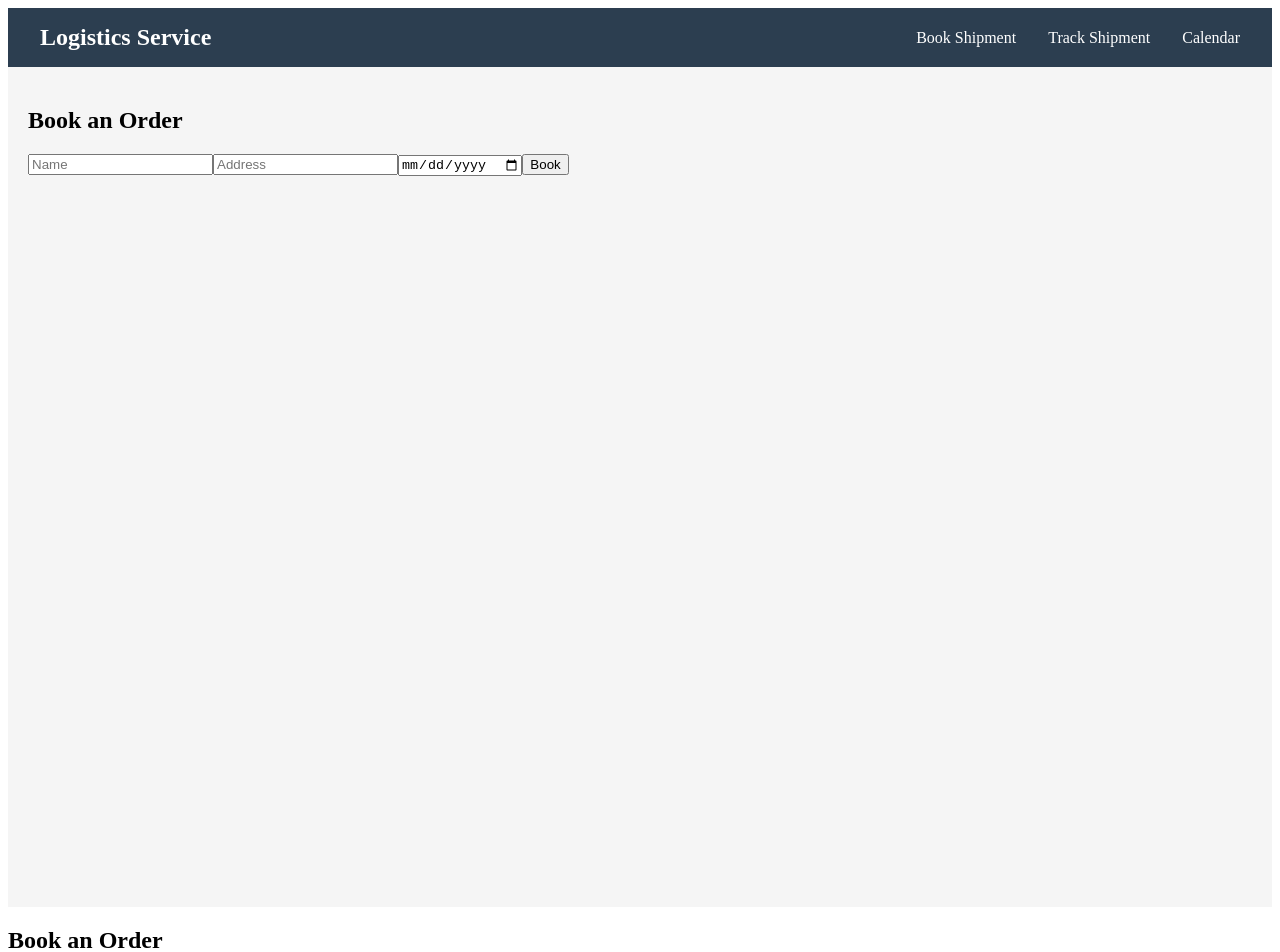
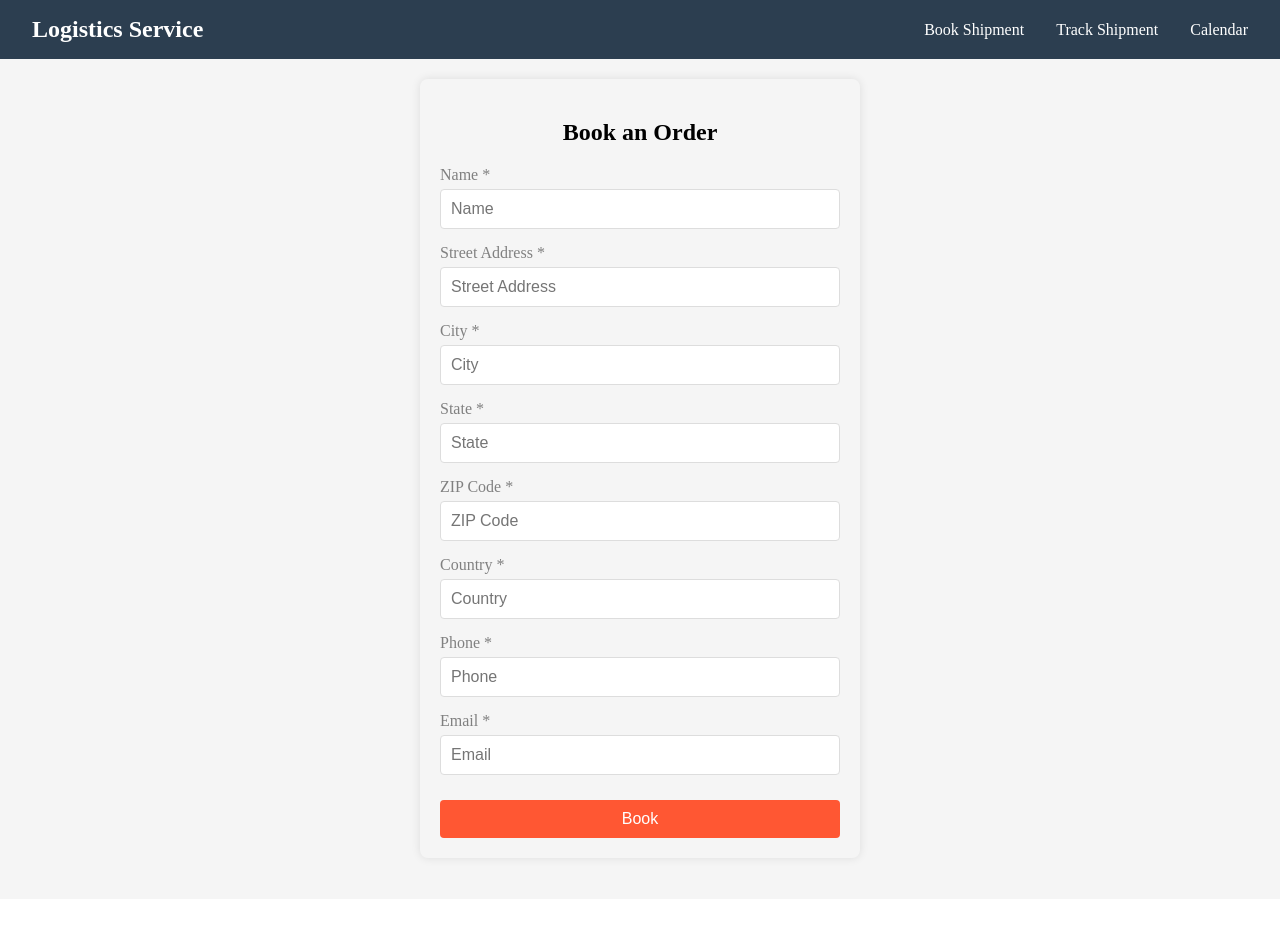
Before and after one commit to adnanaahmad/logistics-microservice, a React (Create React App) app in the folder frontend/: page / in a window 1280 px wide. Shown: the top 952 px of the page. After the commit the page ends 899 px from the top, so only its background shows below. Built offline with nearby package versions, Linux system fonts and the light colour scheme.

Commit message:
tracking view in progress

```diff
--- a/frontend/package.json
+++ b/frontend/package.json
@@ -14,7 +14,8 @@
     "react-scripts": "5.0.1",
     "react-router-dom": "^6.0.0",
     "react-calendar": "^3.6.0",
-    "react-beautiful-dnd": "^13.1.0"
+    "react-beautiful-dnd": "^13.1.0",
+    "axios": "^1.0.0"
   },
   "devDependencies": {},
   "browserslist": {
--- a/frontend/public/index.html
+++ b/frontend/public/index.html
@@ -4,6 +4,11 @@
     <meta charset="UTF-8">
     <meta name="viewport" content="width=device-width, initial-scale=1.0">
     <title>React App</title>
+    <style>
+        body {
+            margin: 0;
+        }
+    </style>
 </head>
 <body>
     <div id="root"></div>
--- a/frontend/src/App.jsx
+++ b/frontend/src/App.jsx
@@ -34,9 +34,6 @@ function App() {
             <Route path="/tracking" element={<TrackingPage />} />
             <Route path="/calendar" element={<CalendarPage />} />
           </Routes>
-          <BookingForm />
-          <TrackingView />
-          <ShippingCalendar />
         </main>
       </div>
     </Router>
--- /dev/null
+++ b/frontend/src/components/BookingForm.css
@@ -0,0 +1,79 @@
+form {
+  display: flex;
+  flex-direction: column;
+  max-width: 400px;
+  margin: 0 auto;
+  padding: 20px;
+  border-radius: 8px;
+  box-shadow: 0 0 10px rgba(0, 0, 0, 0.1);
+}
+
+h2 {
+  text-align: center;
+  margin-bottom: 20px;
+}
+
+input {
+  margin-bottom: 15px;
+  padding: 10px;
+  border: 1px solid #ddd;
+  border-radius: 4px;
+  font-size: 16px;
+}
+
+input.error {
+  border-color: red;
+  background-color: #ffe6e6;
+}
+
+button {
+  padding: 10px;
+  background-color: #ff5733;
+  color: white;
+  border: none;
+  border-radius: 4px;
+  font-size: 16px;
+  cursor: pointer;
+  margin-top: 10px;
+}
+
+button:hover {
+  background-color: #cc4626;
+}
+
+button.loading {
+  background-color: #ff5733a1;
+  cursor: not-allowed;
+}
+
+.required-label {
+  color: grey;
+  display: block;
+  margin-bottom: 5px;
+}
+
+.message {
+  margin-top: 20px;
+  padding: 15px;
+  border-radius: 4px;
+  text-align: center;
+}
+
+.message.success {
+  background-color: #e8f5e9;
+  color: #2e7d32;
+  border: 1px solid #a5d6a7;
+}
+
+.message.error {
+  background-color: #ffebee;
+  color: #c62828;
+  border: 1px solid #ffcdd2;
+}
+
+.centered {
+  text-align: center;
+  font-size: 1.5em; /* Adjust the size as needed */
+  font-weight: bold;
+  margin-top: 20px; /* Add some space above */
+}
--- a/frontend/src/components/BookingForm.jsx
+++ b/frontend/src/components/BookingForm.jsx
@@ -1,48 +1,171 @@
-import React, { useState } from 'react';
+import React, { useState, useEffect } from 'react';
+import axios from 'axios'; // Import Axios
+import './BookingForm.css'; // Import the CSS file
 
 const BookingForm = () => {
   const [orderDetails, setOrderDetails] = useState({
     name: '',
-    address: '',
-    date: ''
+    street1: '',
+    city: '',
+    state: '',
+    zip: '',
+    country: '',
+    phone: '',
+    email: ''
   });
+
+  const successMessage = 'Your order has been placed successfully.';
+  const errorMessageOne = 'Sorry, we couldn\'t process your order at this time. Please try again or contact our support team for assistance.';
+  const errorMessageTwo = 'Oops! Something went wrong while processing your order. Please try again in a few moments or reach out to our support team if the issue persists.';
+
+  const [errors, setErrors] = useState({});
+  const [message, setMessage] = useState('');
+  const [trackingNumber, setTrackingNumber] = useState('');
+  const [isLoading, setIsLoading] = useState(false);
 
   const handleChange = (e) => {
     const { name, value } = e.target;
     setOrderDetails({ ...orderDetails, [name]: value });
+    setErrors({ ...errors, [name]: false });
   };
 
-  const handleSubmit = (e) => {
+  const handleSubmit = async (e) => {
     e.preventDefault();
-    // Handle form submission logic
-    console.log('Order booked:', orderDetails);
+    setIsLoading(true);
+    const newErrors = {};
+    Object.keys(orderDetails).forEach((key) => {
+      if (!orderDetails[key]) {
+        newErrors[key] = true;
+      }
+    });
+
+    if (Object.keys(newErrors).length > 0) {
+      setErrors(newErrors);
+      setIsLoading(false);
+    } else {
+      try {
+        const payload = {"address_to": orderDetails};
+        const response = await axios.post(`${process.env.REACT_APP_BACKEND_BASE_URL}/api/booking`, payload);
+
+        if (response.data.status) {
+          setMessage(successMessage);
+          setTrackingNumber(response.data.data.tracking_number);
+        } else {
+          setMessage(errorMessageOne);
+          setTrackingNumber('');
+        }
+      } catch (error) {
+        console.error('Error booking order:', error);
+        setMessage(errorMessageTwo);
+        setTrackingNumber('');
+      } finally {
+        setIsLoading(false); // Set loading to false after request completes
+      }
+    }
   };
 
+  useEffect(() => {
+    if (message) {
+      const timer = setTimeout(() => {
+        setMessage('');
+      }, 5000); // Hide message after 5 seconds
+      return () => clearTimeout(timer); // Cleanup the timer on component unmount or when message changes
+    }
+  }, [message]);
+
   return (
+    <div>
       <form onSubmit={handleSubmit}>
         <h2>Book an Order</h2>
+        <label className="required-label">Name *</label>
         <input
           type="text"
           name="name"
           placeholder="Name"
           value={orderDetails.name}
           onChange={handleChange}
+          className={errors.name ? 'error' : ''}
         />
+        <label className="required-label">Street Address *</label>
         <input
           type="text"
-        name="address"
-        placeholder="Address"
-        value={orderDetails.address}
+          name="street1"
+          placeholder="Street Address"
+          value={orderDetails.street1}
           onChange={handleChange}
+          className={errors.street1 ? 'error' : ''}
         />
+        <label className="required-label">City *</label>
         <input
-        type="date"
-        name="date"
-        value={orderDetails.date}
+          type="text"
+          name="city"
+          placeholder="City"
+          value={orderDetails.city}
           onChange={handleChange}
+          className={errors.city ? 'error' : ''}
         />
-      <button type="submit">Book</button>
+        <label className="required-label">State *</label>
+        <input
+          type="text"
+          name="state"
+          placeholder="State"
+          value={orderDetails.state}
+          onChange={handleChange}
+          className={errors.state ? 'error' : ''}
+        />
+        <label className="required-label">ZIP Code *</label>
+        <input
+          type="text"
+          name="zip"
+          placeholder="ZIP Code"
+          value={orderDetails.zip}
+          onChange={handleChange}
+          className={errors.zip ? 'error' : ''}
+        />
+        <label className="required-label">Country *</label>
+        <input
+          type="text"
+          name="country"
+          placeholder="Country"
+          value={orderDetails.country}
+          onChange={handleChange}
+          className={errors.country ? 'error' : ''}
+        />
+        <label className="required-label">Phone *</label>
+        <input
+          type="text"
+          name="phone"
+          placeholder="Phone"
+          value={orderDetails.phone}
+          onChange={handleChange}
+          className={errors.phone ? 'error' : ''}
+        />
+        <label className="required-label">Email *</label>
+        <input
+          type="email"
+          name="email"
+          placeholder="Email"
+          value={orderDetails.email}
+          onChange={handleChange}
+          className={errors.email ? 'error' : ''}
+        />
+        <button type="submit" disabled={isLoading} className={isLoading ? 'loading' : ''}>
+          {isLoading ? 'Booking...' : 'Book'}
+        </button>
       </form>
+
+      {message && (
+        <div className={`message ${message.includes(successMessage) ? 'success' : 'error'}`}>
+          {message}
+        </div>
+      )}
+
+      {trackingNumber && (
+        <div className="tracking-number centered">
+          Tracking # {trackingNumber}
+        </div>
+      )}
+    </div>
   );
 };
 
--- /dev/null
+++ b/frontend/src/components/TrackingView.css
@@ -0,0 +1,48 @@
+.tracking-container {
+    display: flex;
+    flex-direction: column;
+    max-width: 400px;
+    margin: 0 auto;
+    padding: 20px;
+    border-radius: 8px;
+    box-shadow: 0 0 10px rgba(0, 0, 0, 0.1);
+}
+
+input {
+    margin-bottom: 15px;
+    padding: 10px;
+    border: 1px solid #ddd;
+    border-radius: 4px;
+    font-size: 16px;
+}
+
+input.error {
+    border-color: red;
+    background-color: #ffe6e6;
+}
+
+.required-label {
+    color: grey;
+    display: block;
+    margin-bottom: 5px;
+}
+
+button {
+    padding: 10px;
+    background-color: #ff5733;
+    color: white;
+    border: none;
+    border-radius: 4px;
+    font-size: 16px;
+    cursor: pointer;
+    margin-top: 10px;
+}
+
+button:hover {
+    background-color: #cc4626;
+}
+
+button.loading {
+    background-color: #ff5733a1;
+    cursor: not-allowed;
+}
--- a/frontend/src/components/TrackingView.jsx
+++ b/frontend/src/components/TrackingView.jsx
@@ -1,15 +1,54 @@
-import React from 'react';
+import React, { useState } from 'react';
+import axios from 'axios'; // Import Axios
+import './TrackingView.css'; // Import the new CSS file for tracking view
 
 const TrackingView = () => {
+  const [trackingNumber, setTrackingNumber] = useState('');
+  const [error, setError] = useState(false);
+  const [trackingInfo, setTrackingInfo] = useState(null); // State to store tracking info
+
   // Sample tracking data
   const trackingData = [
     { id: 1, status: 'In Transit', location: 'New York' },
     { id: 2, status: 'Delivered', location: 'Los Angeles' },
   ];
 
+  const handleTrackOrder = async () => {
+    if (trackingNumber.trim() === '') {
+      setError(true);
+    } else {
+      setError(false);
+      try {
+        const response = await axios.get(`${process.env.REACT_APP_BACKEND_BASE_URL}/api/tracking/${trackingNumber}`);
+        console.log(response.data);
+        setTrackingInfo(response.data);
+      } catch (err) {
+        console.error('Error fetching tracking data:', err);
+        setError(true);
+      }
+    }
+  };
+
   return (
-    <div>
+    <div className="tracking-container">
       <h2>Order Tracking</h2>
+      <label className="required-label">Tracking Number *</label>
+      <input
+        type="text"
+        name="trackingNumber"
+        placeholder="Tracking Number"
+        value={trackingNumber}
+        onChange={(e) => setTrackingNumber(e.target.value)}
+        className={error ? 'error' : ''}
+      />
+      <button type="button" onClick={handleTrackOrder}>Track Order</button>
+      {trackingInfo && (
+        <div>
+          <h3>Tracking Information</h3>
+          <p>Status: {trackingInfo.status}</p>
+          <p>Location: {trackingInfo.location}</p>
+        </div>
+      )}
       <ul>
         {trackingData.map((item) => (
           <li key={item.id}>
```
Also changed, not shown: 2 other files (tests, documents, lock files or other folders). Lines whose indentation alone changed are shown as unchanged.
